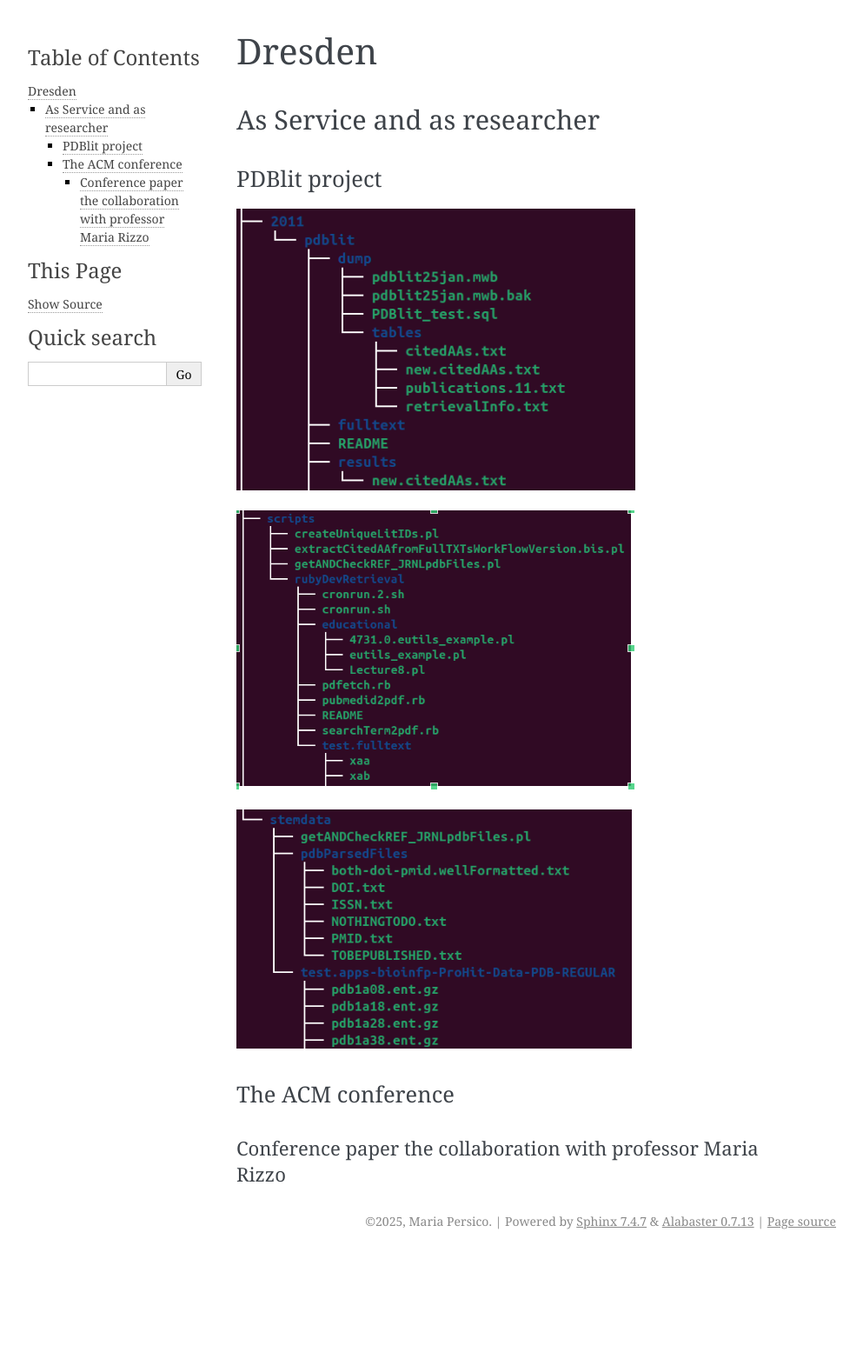
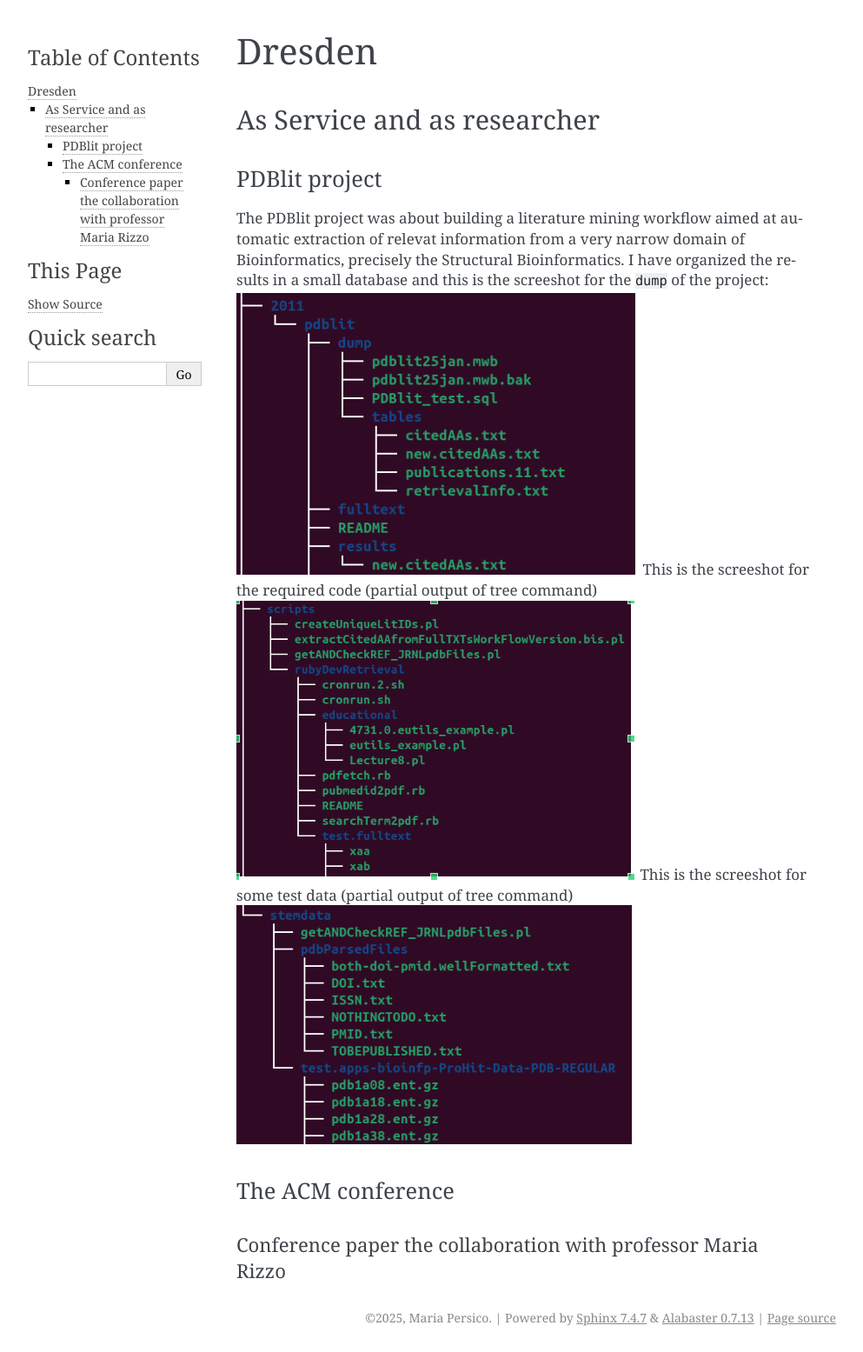
Before and after one commit to persicomaria/career_test, a Sphinx documentation site: the page built from doc/TU_Dresden.md, in a window 1280 px wide. Shown: the whole page at 87% size, without its empty margins (148-1141 px from the left). Built offline with Sphinx 7.4.7, drawn with Linux system fonts in a browser that asks for light colours; pages that are not in the unit, such as notebooks, are missing from menus; before the commit the page ends 1444 px from its top, so only the background shows below that.

Commit message:
update doc 1050

```diff
--- a/doc/TU_Dresden.md
+++ b/doc/TU_Dresden.md
@@ -3,11 +3,13 @@
 ## As Service and as researcher
 
 ### PDBlit project
-
+The PDBlit project was about building a literature mining workflow aimed at automatic extraction of relevat information from
+a very narrow domain of Bioinformatics, precisely the Structural Bioinformatics.
+I have organized the results in a small database and this is the screeshot for the `dump` of the project:
 ![PDBlit_project](pdblit1.png)
-
+This is the screeshot for the required code (partial output of tree command)
 ![PDBlit_project](pdblit2.png)
-
+This is the screeshot for some test data (partial output of tree command)
 ![PDBlit_project](pdblit3.png)
 
 
```
